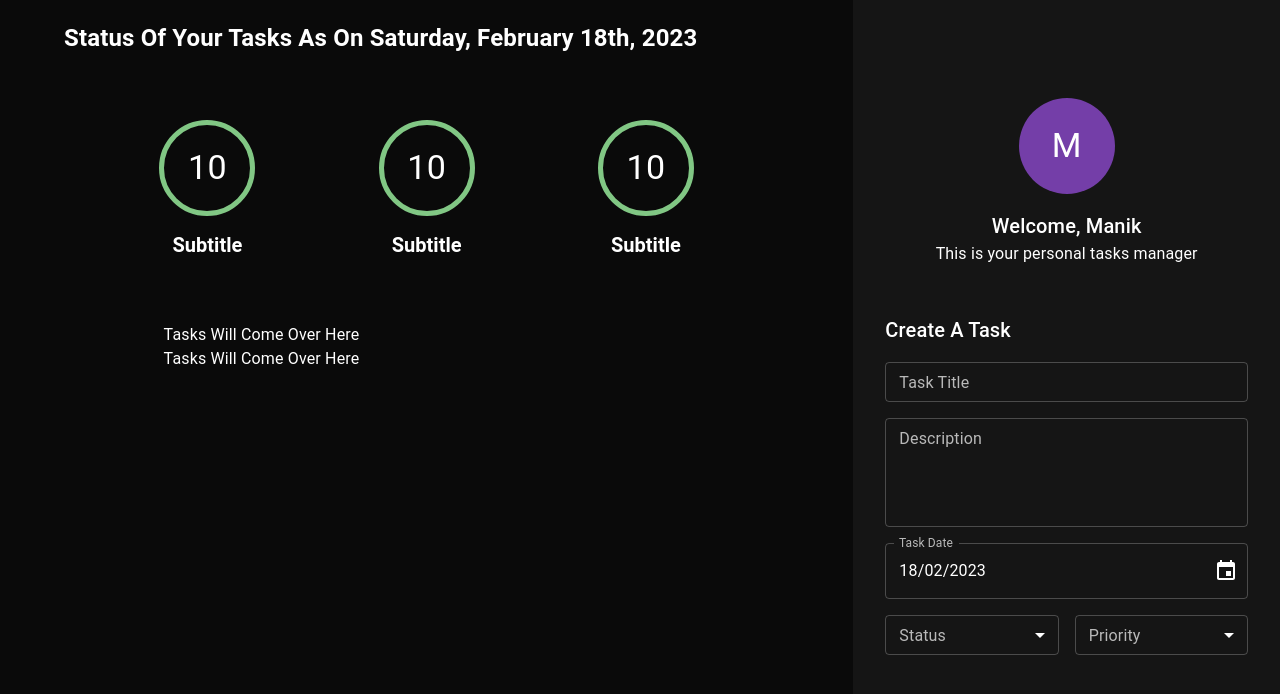
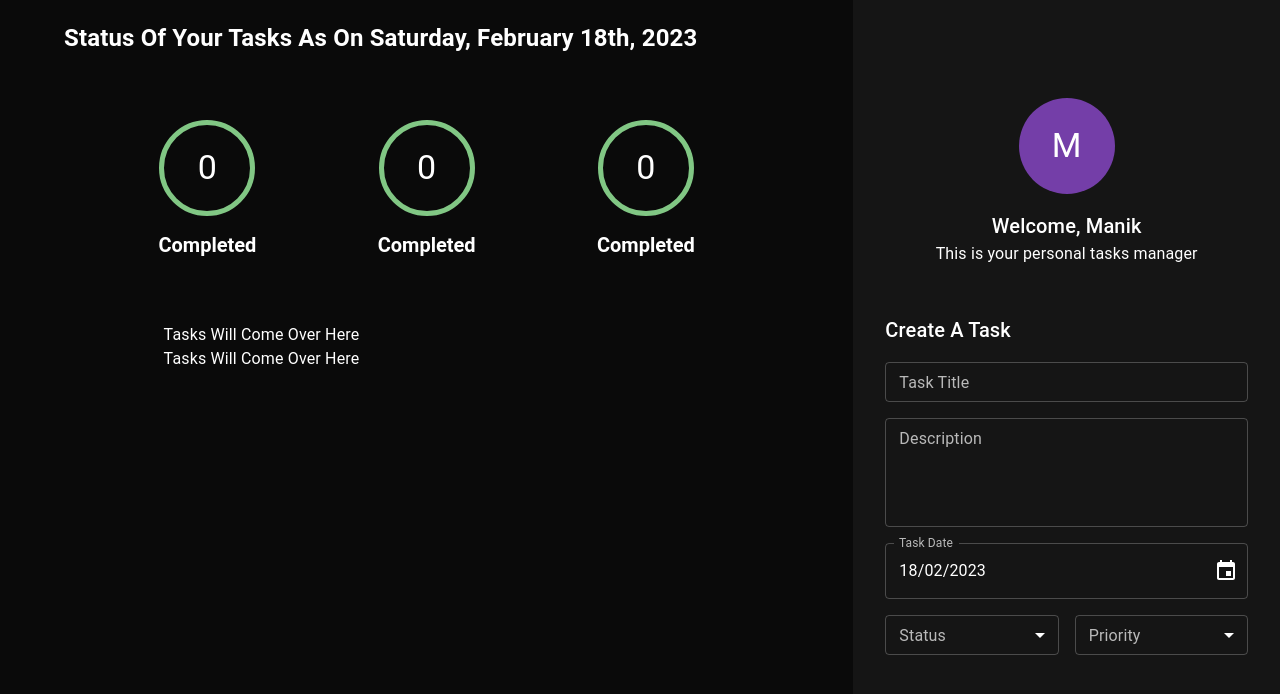
Before and after one commit to manikbajaj/typescript-course-react-project, a React (Create React App) app: page / in a window 1280 px wide. Shown: the top 694 px of the page. Built offline with nearby package versions, Linux system fonts and the light colour scheme.

Commit message:
pushing lecture

```diff
--- /dev/null
+++ b/src/components/taskCounter/helpers/emitCorrectLabel.ts
@@ -0,0 +1,15 @@
+import { Status } from '../../createTaskForm/enums/Status';
+import { TaskCounterStatusType } from '../interfaces/ITaskCounter';
+
+export const emitCorrectLabel = (
+  status: TaskCounterStatusType,
+): string => {
+  switch (status) {
+    case Status.todo:
+      return `Todo's`;
+    case Status.inProgress:
+      return 'In Progress';
+    case Status.completed:
+      return 'Completed';
+  }
+};
--- a/src/components/taskCounter/taskCounter.tsx
+++ b/src/components/taskCounter/taskCounter.tsx
@@ -2,8 +2,10 @@ import { Avatar, Box, Typography } from '@mui/material';
 import React, { FC, ReactElement } from 'react';
 
 import { ITaskCounter } from './interfaces/ITaskCounter';
+import PropTypes from 'prop-types';
 import { Status } from '../createTaskForm/enums/Status';
 import { emitCorrectBorderColor } from './helpers/emitCorrectBorderColor';
+import { emitCorrectLabel } from './helpers/emitCorrectLabel';
 
 export const TaskCounter: FC<ITaskCounter> = (
   props,
@@ -31,7 +33,7 @@ export const TaskCounter: FC<ITaskCounter> = (
           }}
         >
           <Typography color="#ffffff" variant="h4">
-            10
+            {count}
           </Typography>
         </Avatar>
         <Typography
@@ -40,9 +42,18 @@ export const TaskCounter: FC<ITaskCounter> = (
           fontSize="20px"
           variant="h5"
         >
-          Subtitle
+          {emitCorrectLabel(status)}
         </Typography>
       </Box>
     </>
   );
 };
+
+TaskCounter.propTypes = {
+  count: PropTypes.number,
+  status: PropTypes.oneOf([
+    Status.todo,
+    Status.inProgress,
+    Status.completed,
+  ]),
+};
```
